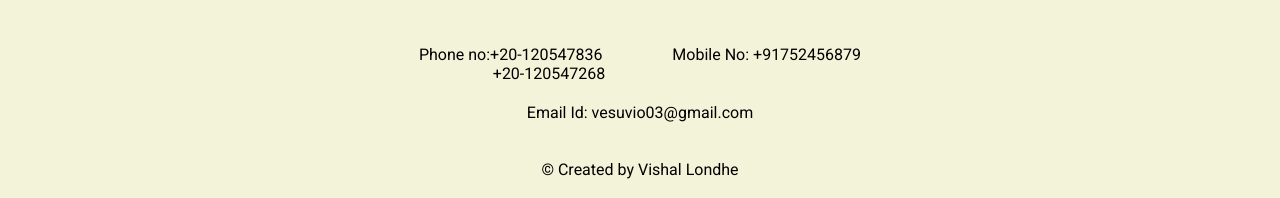
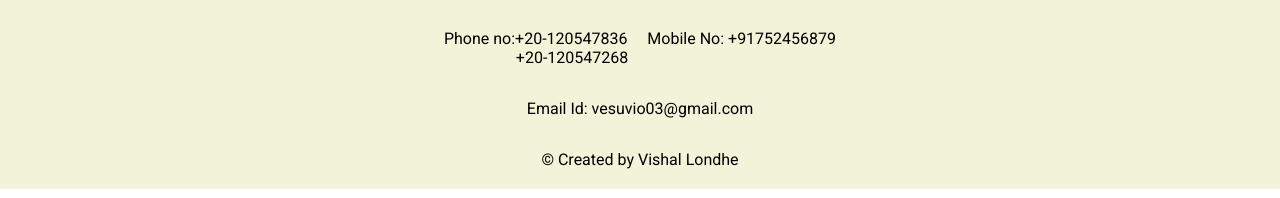
Before and after one commit to vishallondhe48/restaurant_app, a plain HTML site: page index.html in a window 1280 px wide. Shown: the part 3448-3646 px from the top of the page. Drawn offline with Linux system fonts and the light colour scheme.

```diff
--- a/index.html
+++ b/index.html
@@ -92,7 +92,7 @@
             <a href="#"><i class="fab fa-twitter fa-2x"></i></a>
             <a href="#"><i class="fab fa-yelp fa-2x"></i></a>
         </div>
-        <p class='phone-no'><span>Phone no:+20-120547836</span> <span>Mobile No: +91752456879</span> </p>
+        <p class='phone-no'>Phone no:+20-120547836 &nbsp &nbsp Mobile No: +91752456879 </p>
         <p id='phone-no'>+20-120547268</p>
         <p id='email-id'>Email Id: vesuvio03@gmail.com</p>
         <p id='created'>&copy Created by Vishal Londhe</p>
--- a/styles.css
+++ b/styles.css
@@ -169,28 +169,25 @@ img {
 .contact-icon a {
 	text-decoration: none;
 	color: black;
-	padding: 0rem 1.5rem;
+	padding: 0rem 1.5rem 2rem 1.5rem;
 }
 .phone-no {
-	margin-top: 3rem;
-	margin-left: 30vw;
 	text-align: center;
 	display: flex;
 	justify-content: space-around;
-	width: 40vw;
 	font-family: 'Roboto', sans-serif;
 }
 #phone-no {
-	margin-left: 38.5vw;
+	margin-left: 40.3vw;
 	font-family: 'Roboto', sans-serif;
 }
 #email-id {
-	margin: 1.2rem;
+	padding: 2rem;
 	text-align: center;
 	font-family: 'Roboto', sans-serif;
 }
 #created {
-	padding: 1.2rem;
+	padding: 0 2rem 1.2rem 2rem;
 	text-align: center;
 	font-family: 'Roboto', sans-serif;
 }
```
